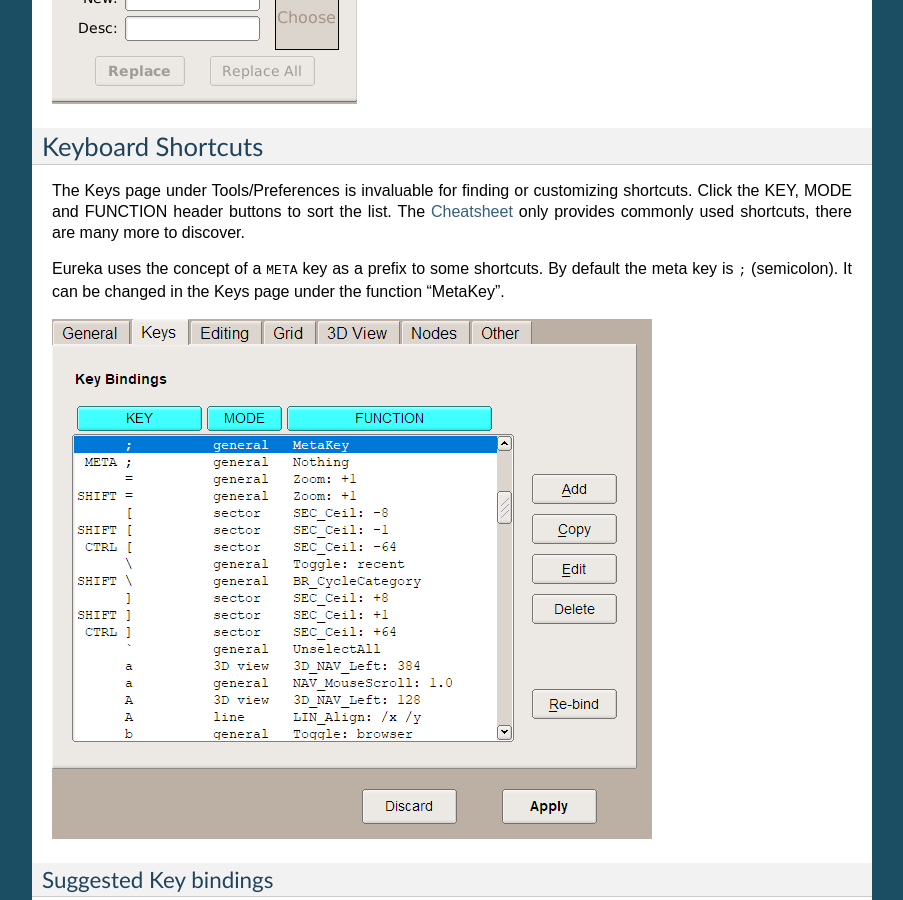
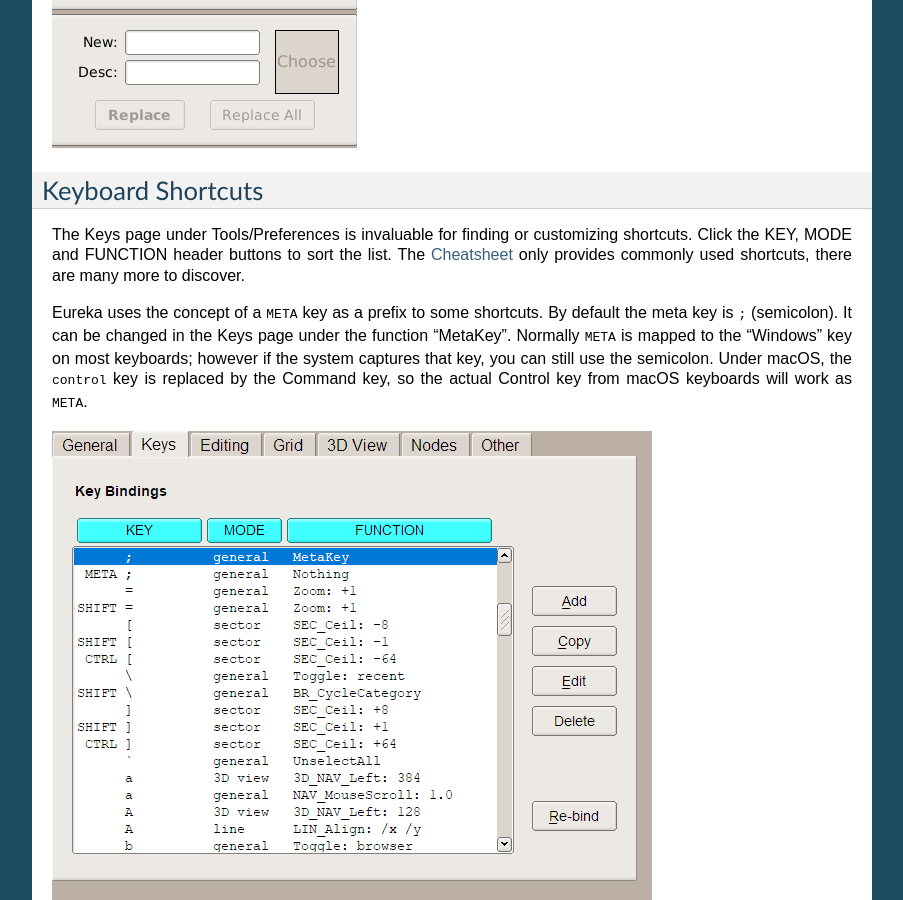
Before and after one commit to wesleywerner/eureka-docs, a Sphinx documentation site: the page built from source/user-interface/index.rst, in a window 1280 px wide and 900 px high, scrolled down 6971 px. Shown: the whole window, without its empty margins (198-1101 px from the left). Built offline with Sphinx 7.4.7, drawn with Linux system fonts in a browser that asks for light colours; some of the changed text lies outside the part shown.

Commit message:
* Added arrow keys information for panning and moving * Added info about META key * Solved the key and command links

```diff
--- a/source/user-interface/index.rst
+++ b/source/user-interface/index.rst
@@ -20,6 +20,7 @@
 * Click and drag with the middle mouse button (mouse wheel) to pan
 * Hold the :kbd:`a` key to pan with the mouse
 * Press :kbd:`home` to zoom the whole map into view
+* Use the arrow keys
 
 The Camera
 ----------
@@ -36,6 +37,7 @@
 * Roll the mouse wheel to move forward/backward
 * Click and drag left/right with the middle mouse button to rotate the view
 * Click and drag up/down with the middle mouse button to raise/lower the view
+* Use the arrow and the :kbd:`w`, :kbd:`a`, :kbd:`s`, :kbd:`d`` keys
 
 The Grid
 --------
@@ -117,7 +119,7 @@
 
 The Keys page under Tools/Preferences is invaluable for finding or customizing shortcuts. Click the KEY, MODE and FUNCTION header buttons to sort the list. The `Cheatsheet <../cheatsheet>`_ only provides commonly used shortcuts, there are many more to discover.
 
-Eureka uses the concept of a :kbd:`META` key as a prefix to some shortcuts. By default the meta key is :kbd:`;` (semicolon). It can be changed in the Keys page under the function "MetaKey".
+Eureka uses the concept of a :kbd:`META` key as a prefix to some shortcuts. By default the meta key is :kbd:`;` (semicolon). It can be changed in the Keys page under the function "MetaKey". Normally :kbd:`META` is mapped to the "Windows" key on most keyboards; however if the system captures that key, you can still use the semicolon. Under macOS, the :kbd:`control` key is replaced by the Command key, so the actual Control key from macOS keyboards will work as :kbd:`META`.
 
 .. image:: preferences-keys.png
 
@@ -128,8 +130,8 @@
 
 Also see:
 
-* The official `Key System <http://eureka-editor.sourceforge.net/?n=Docs.KeySystem>`_ page.
-* The official `Bind Command Reference <http://eureka-editor.sourceforge.net/?n=Docs.CommandList>`_ page.
+* The official `Key System <https://eureka-editor.sourceforge.net/Docs_KeySystem.html>`_ page.
+* The official `Bind Command Reference <https://eureka-editor.sourceforge.net/Docs_CommandList.html>`_ page.
 
 **Mouselook in the 3D view**
 
```
